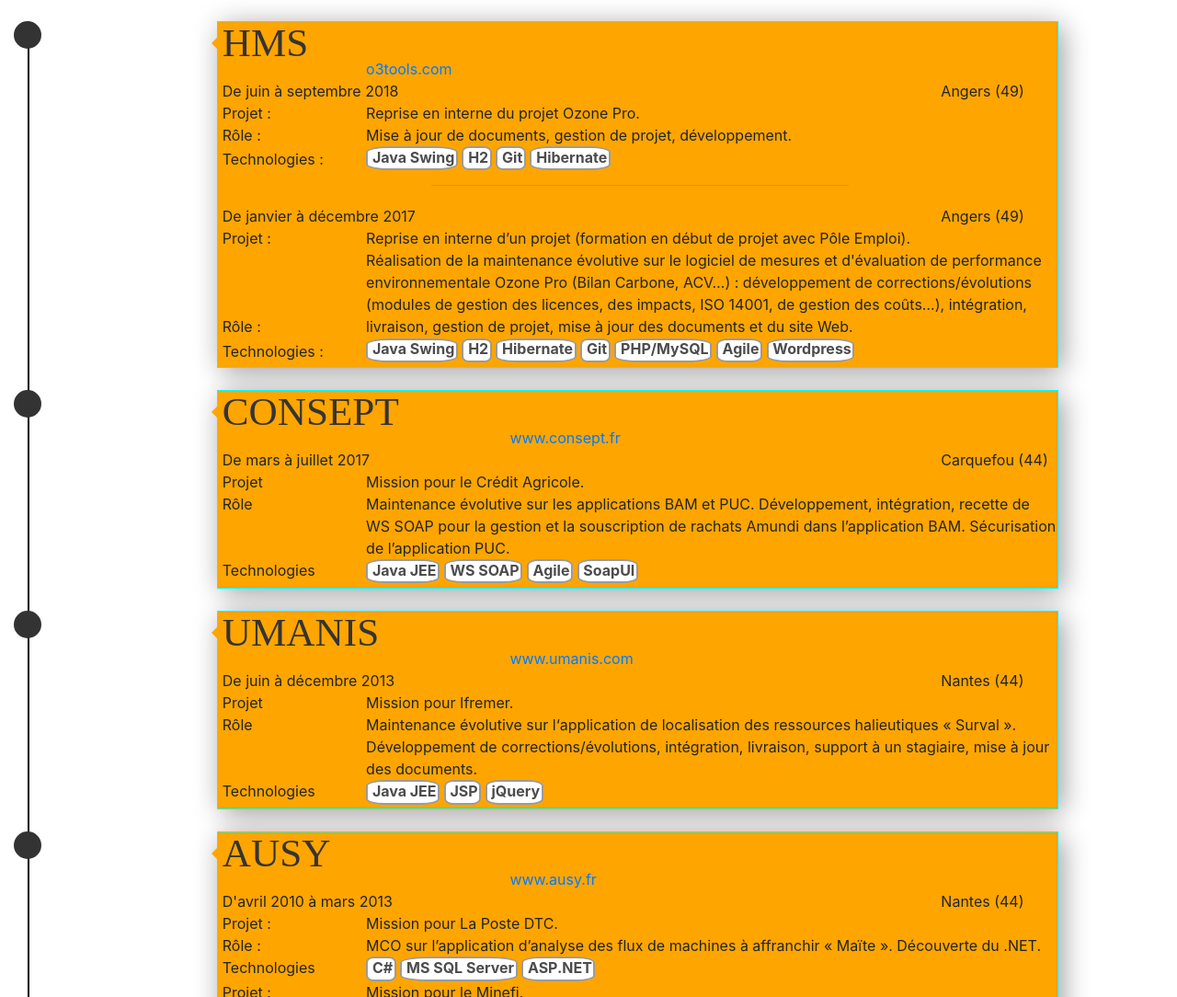
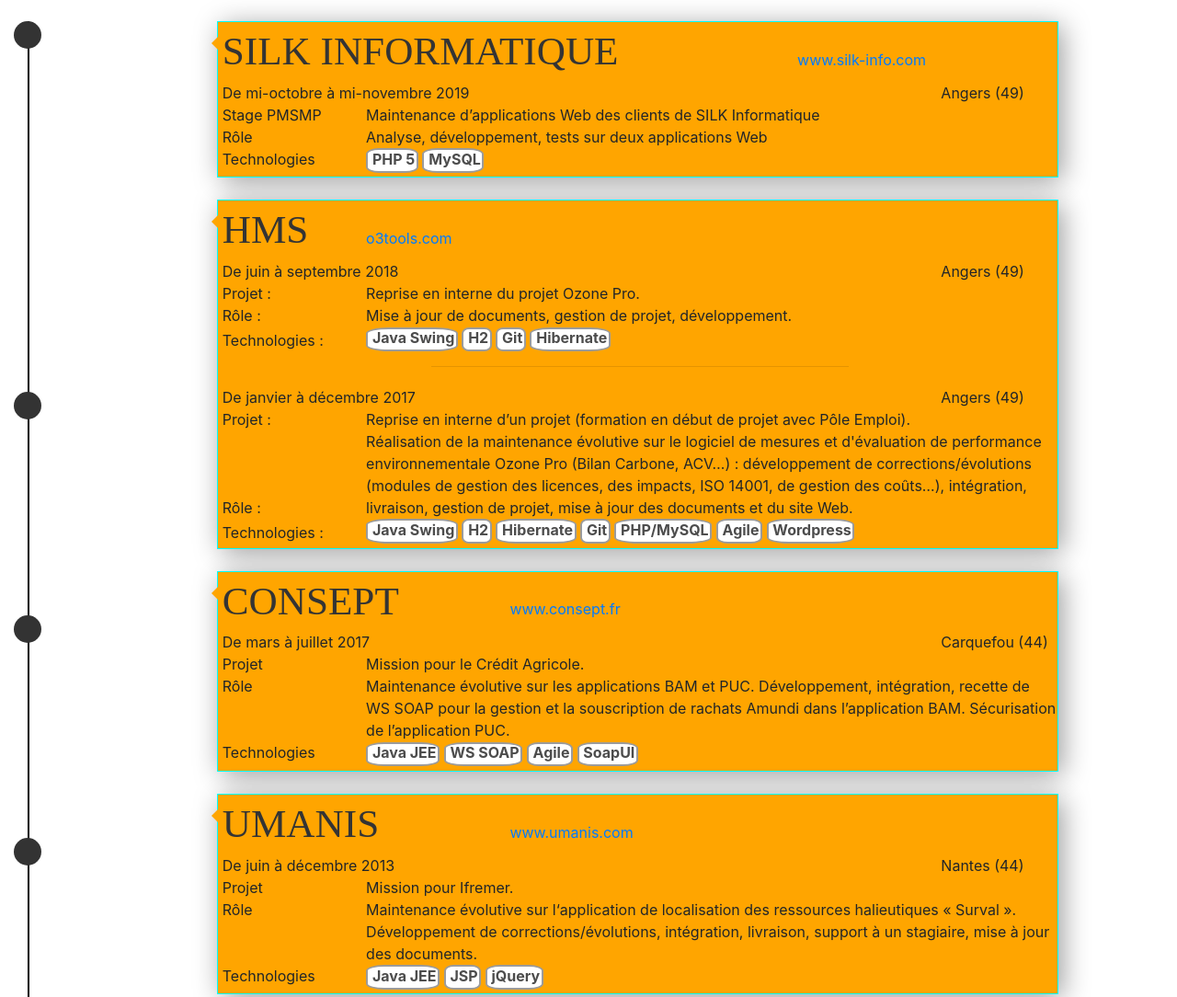
Before and after one commit to hnahan/hnahan.github.io, a plain HTML site: page index.html in a window 1280 px wide. Shown: the part 2620-3704 px from the top of the page at 92% size. Drawn offline with nearby package versions, Linux system fonts and the light colour scheme.

Commit message:
- Add experience is simplified - refacoring of js files - add an experience

```diff
--- a/index.html
+++ b/index.html
@@ -276,17 +276,38 @@
 	<div class="row">
 		<div class="col-1 d-none d-md-block ">
 			<div id="exp-line">
+				<!--<div class="circle circle7"></div>-->
+				<div class="circle circle6"></div>
+				<div class="circle circle5"></div>
+				<div class="circle circle4"></div>
+				<div class="circle circle3"></div>
+				<div class="circle circle2"></div>
 				<div class="circle circle1"></div>
-				<div class="circle circle2"></div>
-				<div class="circle circle3"></div>
-				<div class="circle circle4"></div>
-				<div class="circle circle5"></div>
-				<div class="circle circle6"></div>
 			</div>
 		</div>
 		<div class="col-11 ">
-			<div id="exp1" class="exp-content exp-hided">
+
+			<div id="exp7" class="exp-content  exp-hided">
 				<div class="row justify-content-between align-items-end">
+				<div class="col-sm-8"><div class="enterprise">SILK Informatique</div></div><div class="col-sm-4"><a class="exp-a" href="https://www.silk-info.com/">www.silk-info.com</a></div>
+					<div class="col-sm-4">De mi-octobre à mi-novembre 2019
+					</div>
+					<div class="col-sm-2">Angers (49)</div>
+				</div>
+				<div class="row">
+					<div class="w-100"></div>
+					<div class="col-sm-2">Stage PMSMP</div>
+					<div class="col-sm-10">Maintenance d’applications Web des clients de SILK Informatique </div>
+					<div class="col-sm-2">Rôle</div>
+					<div class="col-sm-10">Analyse, développement, tests sur deux applications Web</div>
+					<div class="col-sm-2">Technologies</div>
+					<div class="col-sm-10"><button class="exp-button">PHP 5</button> <button class="exp-button">MySQL</button> </div>
+					</div>
+			</div>
+
+			<div id="exp6" class="exp-content exp-hided">
+				<div class="row justify-content-between align-items-end">
+
 						<div class="col-sm-2"><div class="enterprise">HMS</div></div><div class="col-sm-10"><a class="exp-a" href="http://o3tools.com/">o3tools.com</a></div>
 						<div class="col-sm-4">De juin à septembre 2018</div>
 						<div class="col-sm-2"> Angers (49)</div>
@@ -313,7 +334,7 @@
 
 				</div>
 			</div>
-			<div id="exp2" class="exp-content  exp-hided">
+			<div id="exp5" class="exp-content  exp-hided">
 				<div class="row justify-content-between align-items-end">
 				<div class="col-sm-3 col-md-4"><div class="enterprise">CONSEPT</div></div><div class="col-sm-9 col-md-8"><a class="exp-a" href="https://www.consept.fr/">www.consept.fr</a></div>
 					<div class="col-sm-4">De mars à juillet 2017
@@ -330,7 +351,7 @@
 					<div class="col-sm-10"><button class="exp-button">Java JEE</button> <button class="exp-button">WS SOAP</button> <button class="exp-button">Agile</button> <button class="exp-button">SoapUI</button></div>
 				</div>
 			</div>
-			<div id="exp3" class="exp-content exp-hided">
+			<div id="exp4" class="exp-content exp-hided">
 				<div class="row justify-content-between align-items-end">
 				<div class="col-sm-3 col-md-4"><div class="enterprise">UMANIS</div></div><div class="col-sm-9 col-md-8"><a class="exp-a" href="https://www.umanis.com/">www.umanis.com</a></div>
 					<div class="col-sm-4">De juin à décembre 2013
@@ -348,7 +369,7 @@
 				</div>
 			</div>
 
-			<div id="exp4" class="exp-content exp-hided">
+			<div id="exp3" class="exp-content exp-hided">
 				<div class="row justify-content-between align-items-end">
 				<div class="col-sm-3 col-md-4"><div class="enterprise">AUSY</div></div><div class="col-sm-9 col-md-8"><a class="exp-a" href="https://www.ausy.fr/fr">www.ausy.fr</a></div>
 					<div class="col-sm-4">D'avril 2010 à mars 2013
@@ -375,7 +396,7 @@
 				</div>
 			</div>
 
-			<div id="exp5" class="exp-content exp-hided">
+			<div id="exp2" class="exp-content exp-hided">
 				<div class="row justify-content-between align-items-end">
 				<div class="col-sm-6"><div class="enterprise">Thalès Services</div></div><div class="col-sm-6"><a class="exp-a" href="https://www.thalesgroup.com/fr">www.thalesgroup.com/fr</a></div>
 					<div class="col-sm-4">De septembre 2007 à août 2009
@@ -412,9 +433,9 @@
 			</div>
 
 			<h2 class="title-section title-hided"><i class="fa-lg fa fa-mortar-board"></i>Formation</h2>
-			<div id="exp6" class="exp-content  exp-hided">
+			<div id="exp1" class="exp-content  exp-hided">
 				<div class="row justify-content-between align-items-end">
-				<div class="col-sm-2"><div class="enterprise">ESEO</div></div><div class="col-sm-10"><a class="exp-a" href="https://www.eseo.fr/">www.eseo.fr</a></div>
+				<div class="col-sm-3"><div class="enterprise">ESEO</div></div><div class="col-sm-9"><a class="exp-a" href="https://www.eseo.fr/">www.eseo.fr</a></div>
 					<div class="col-sm-4">De septembre 2002 à août 2007
 					</div>
 					<div class="col-sm-2">Angers (49)</div>
--- a/script/js/exp.js
+++ b/script/js/exp.js
@@ -1,10 +1,9 @@
-/*(function ($, window, document, undefined) {
-
+function placeCircles() {
 	var numCircles = $('.circle').length;
 	var dist = 0;
-	$('.circle1').css({"position":"absolute","top":"0px"});
-	for(let j=1;j<numCircles;j++) {
-		dist += $('#exp'+(j+1)).offset().top - $('#exp'+j).offset().top;
-		$('.circle'+(j+1)).css({"position":"absolute","top":""+dist+"px"});
+	$('.circle'+numCircles).css({"position":"absolute","top":"0px"});
+	for(let j=numCircles;j>1;j--) {
+		dist -= $('#exp'+j).offset().top - $('#exp'+(j-1)).offset().top;
+		$('.circle'+(j-1)).css({"position":"absolute","top":""+dist+"px"});
 	}
-}(jQuery, window, document));*/
+}
--- a/script/js/global.js
+++ b/script/js/global.js
@@ -15,38 +15,31 @@
 		}
 	}
 
-
-	var numCircles = $('.circle').length;
-	var dist = 0;
-	$('.circle1').css({"position":"absolute","top":"0px"});
-	for(let j=1;j<numCircles;j++) {
-		dist += $('#exp'+(j+1)).offset().top - $('#exp'+j).offset().top;
-		$('.circle'+(j+1)).css({"position":"absolute","top":""+dist+"px"});
-	}
+	placeCircles();
 
     function nvsAddAnimation() {
         animationObjectExp.each(function (index, element) {
             var $currentElement = $(element);
-                //,animationType = $currentElement.attr('nvs-animation-type');
+
    			if (nvsOnScreen($currentElement)) {
 				$currentElement.removeClass('exp-hided');
-                $currentElement.addClass('exp-bounce-in');//'animated ' + animationType);
+                $currentElement.addClass('exp-bounce-in');
             }
         });
 		animationObjectSkills.each(function (index, element) {
             var $currentElement = $(element);
-                //,animationType = $currentElement.attr('nvs-animation-type');
+
    			if (nvsOnScreen($currentElement)) {
 				$currentElement.removeClass('skill-hided');
-                $currentElement.addClass('skill-appear-in');//'animated ' + animationType);
+                $currentElement.addClass('skill-appear-in');
             }
         });
 		animationObjectTitle.each(function (index, element) {
             var $currentElement = $(element);
-                //,animationType = $currentElement.attr('nvs-animation-type');
+
    			if (nvsOnScreen($currentElement)) {
 				$currentElement.removeClass('title-hided');
-                $currentElement.addClass('title-bounce-in');//'animated ' + animationType);
+                $currentElement.addClass('title-bounce-in');
             }
         });
     }
@@ -62,23 +55,7 @@
         return elementTopEdge + offset <= windowBottomEdge;
    }
 
-	function manageTopButton() {
-		if (nvsOnScreen($('#contact'))){
- 			$('#btn-top').fadeIn();
-		}
-		else{
- 			$('#btn-top').fadeOut();
-		}
-	}
-	function manageDownButton() {
-		// nvsOnScreen($('#header-container') doesn't work
-		if (!nvsOnScreen($('#profile'))){
- 			$('#btn-to-profile').fadeIn();
-		}
-		else{
- 			$('#btn-to-profile').fadeOut();
-		}
-	}
+
 	//will run once the entire page (images or iframes), not just the DOM, is ready
 	$(window).on('load', function () {
 		$('.spinner-border').fadeOut('slow', function() {});
@@ -104,22 +81,7 @@
     });
     $(window).on('scroll', function (e) {
         nvsAddAnimation();
-		manageTopButton();
-		manageDownButton();
     });
-
-	$('#btn-top').click(function(){
-		$("html, body").animate({scrollTop : 0},700);
-		return false;
-	});
-	if (nvsOnScreen($('#header-container'))){
- 		$('#btn-to-profile').fadeIn();
-	}
-	$('#btn-to-profile').click(function(){
-		$('html, body').animate({
-			scrollTop: $("#profile").offset().top}, 500);
-		return false;
-	});
 
 	document.querySelectorAll('a[href^="#"]').forEach(anchor => {
 		anchor.addEventListener('click', function (e) {
--- a/script/scss/_exp.scss
+++ b/script/scss/_exp.scss
@@ -28,6 +28,7 @@
 	border: 1px solid cyan;
 	box-shadow: 0.3em 0.3em 1.8em rgba(0,0,0,0.4);
 	width:80%;
+    word-wrap: break-word;
 }
 
 .exp-content::before {
@@ -41,11 +42,12 @@
     border-right: 7px solid $primary-color;
 }
 
+.exp-a {
+    line-height: 3em;
+}
 .enterprise {
     font-family: "Archivo Black";
-    padding-bottom: 0.4em;
     font-size: 2.7em;
-    line-height: (42/40)+em;
     color: #343434;
 	text-transform: uppercase;
 }
```
Also changed, not shown: script/css/style.css.
